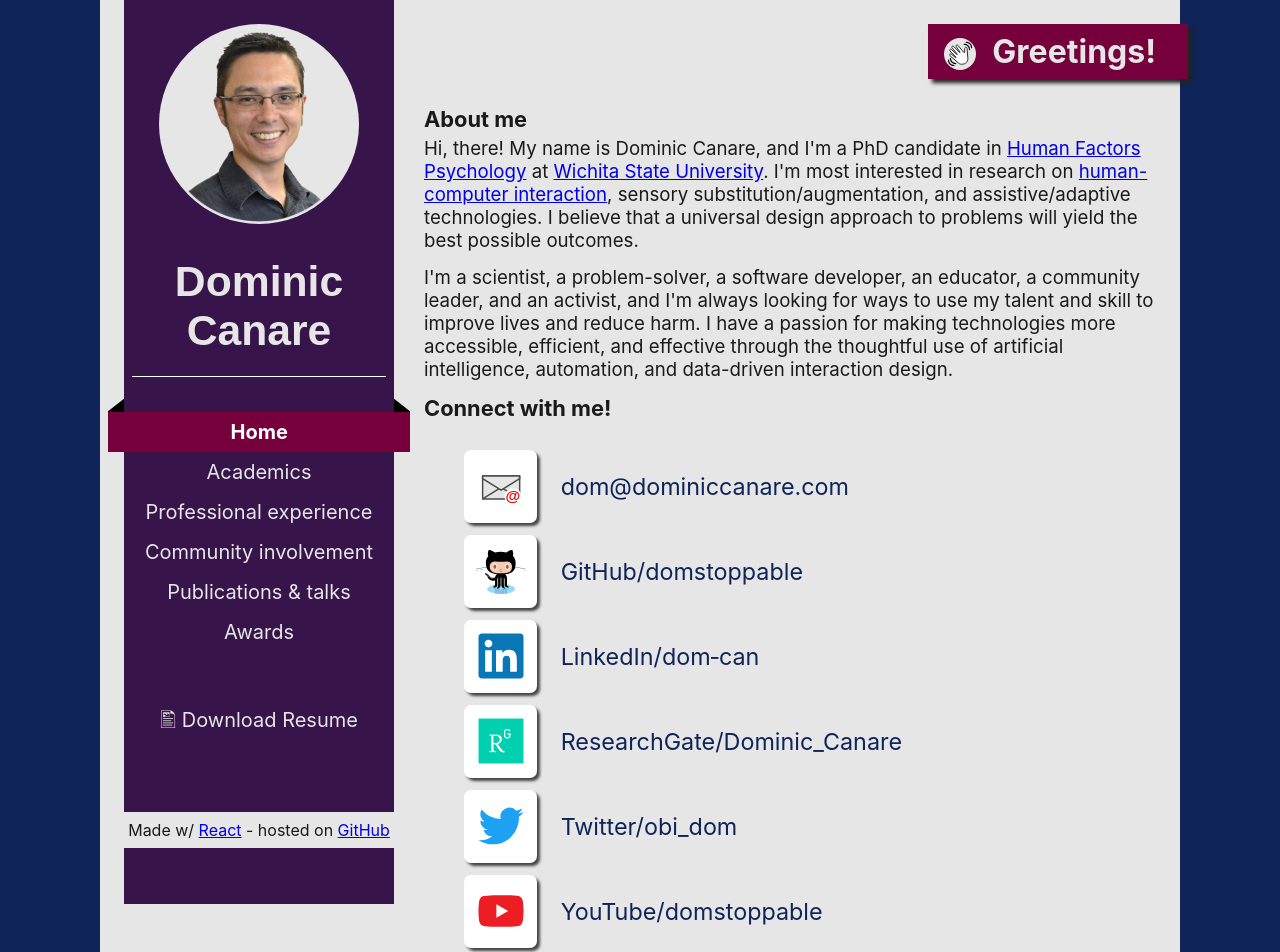
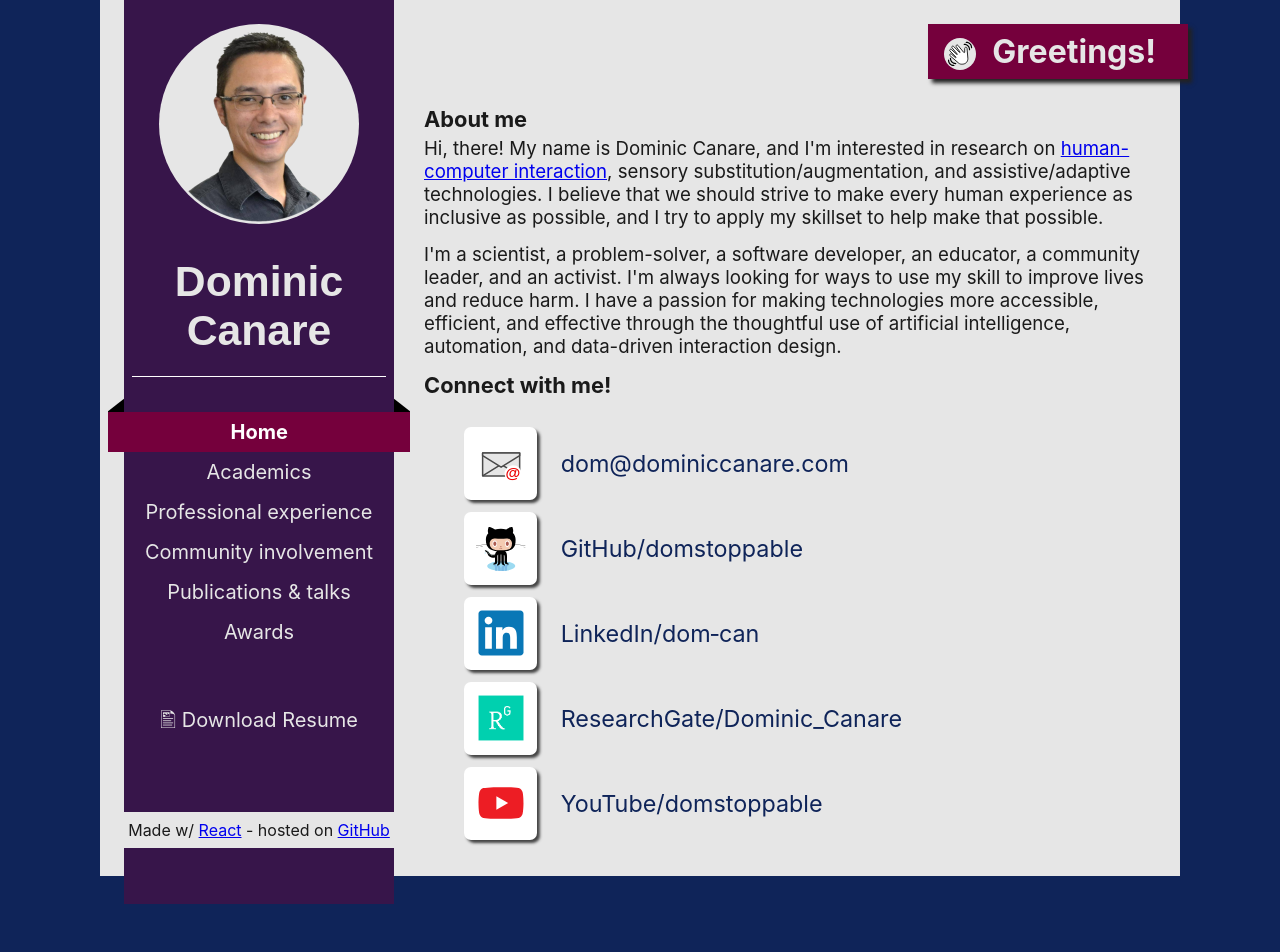
Before and after one commit to domstoppable/domstoppable.github.io, a React (Create React App) app: page / in a window 1280 px wide. Shown: the top 952 px of the page. After the commit the page ends 876 px from the top, so only its background shows below. Built offline with nearby package versions, Linux system fonts and the light colour scheme.

Commit message:
Text updates

```diff
--- a/src/pages/academics.js
+++ b/src/pages/academics.js
@@ -49,7 +49,7 @@ export default class AcademicsPage extends Component {
 				<div className="content">
 					<div className="intro">
 						<p>Engineering always felt like the right fit for me, and Computer Science seemed to be where I had the greatest natural abilities. I began studying CS after graduating high school in 2003 and finished my BS in 2006. Wanting more, I relocated and completed an MS in 2008. I then spent several years working as a software developer and technology consultant, until taking what I expected to be a short break from industry work.</p>
-						<p>While teaching engineering courses, a chance encounter introduced me to human factors research. I quickly realized this was my next new adventure: an opportunity to learn new things while applying my existing skills to improve systems. I completed my MA in 2017 and expect to complete my PhD in 2020.</p>
+						<p>While teaching engineering courses, a chance encounter introduced me to human factors research. I quickly realized this was my next new adventure: an opportunity to learn new things while applying my existing skills to improve systems. I completed my MA in 2017 and PhD in 2022.</p>
 					</div>
 
 					<div className="degree-blocks">
--- a/src/pages/home.js
+++ b/src/pages/home.js
@@ -24,10 +24,6 @@ export default class Page extends Component {
 				uri: 'https://www.researchgate.net/profile/Dominic_Canare',
 				icon: 'research-gate-icon.png'
 			},{
-				name: 'Twitter/obi_dom',
-				uri: 'https://www.twitter.com/obi_dom',
-				icon: 'twitter-icon.svg'
-			},{
 				name: 'YouTube/domstoppable',
 				uri: 'https://www.youtube.com/user/domstoppable',
 				icon: 'youtube-icon.svg'
@@ -41,8 +37,8 @@ export default class Page extends Component {
 				<div className="content">
 					<img src={headshot} width="256" height="256" className="logo" alt="Dominic Canare headshot"/>
 					<h3>About me</h3>
-					<p>Hi, there! My name is Dominic Canare, and I'm a PhD candidate in <a href="https://en.wikipedia.org/wiki/Human_factors_and_ergonomics#Cognitive_ergonomics" target="_blank" rel="noopener noreferrer">Human Factors Psychology</a> at <a href="https://www.wichita.edu/academics/fairmount_college_of_liberal_arts_and_sciences/psychology/graduate/humanfactors/humanfactorsphd.php" target="_blank" rel="noopener noreferrer">Wichita State University</a>. I'm most interested in research on <a href="https://en.wikipedia.org/wiki/Human%E2%80%93computer_interaction" target="_blank" rel="noopener noreferrer">human-computer interaction</a>, sensory substitution/augmentation, and assistive/adaptive technologies. I believe that a universal design approach to problems will yield the best possible outcomes.</p>
-					<p>I'm a scientist, a problem-solver, a software developer, an educator, a community leader, and an activist, and I'm always looking for ways to use my talent and skill to improve lives and reduce harm. I have a passion for making technologies more accessible, efficient, and  effective through the thoughtful use of artificial intelligence, automation, and data-driven interaction design.</p>
+					<p>Hi, there! My name is Dominic Canare, and I'm interested in research on <a href="https://en.wikipedia.org/wiki/Human%E2%80%93computer_interaction" target="_blank" rel="noopener noreferrer">human-computer interaction</a>, sensory substitution/augmentation, and assistive/adaptive technologies. I believe that we should strive to make every human experience as inclusive as possible, and I try to apply my skillset to help make that possible.</p>
+					<p>I'm a scientist, a problem-solver, a software developer, an educator, a community leader, and an activist. I'm always looking for ways to use my skill to improve lives and reduce harm. I have a passion for making technologies more accessible, efficient, and effective through the thoughtful use of artificial intelligence, automation, and data-driven interaction design.</p>
 
 					<h3>Connect with me!</h3>
 					<ul className="contact-blocks">
```
